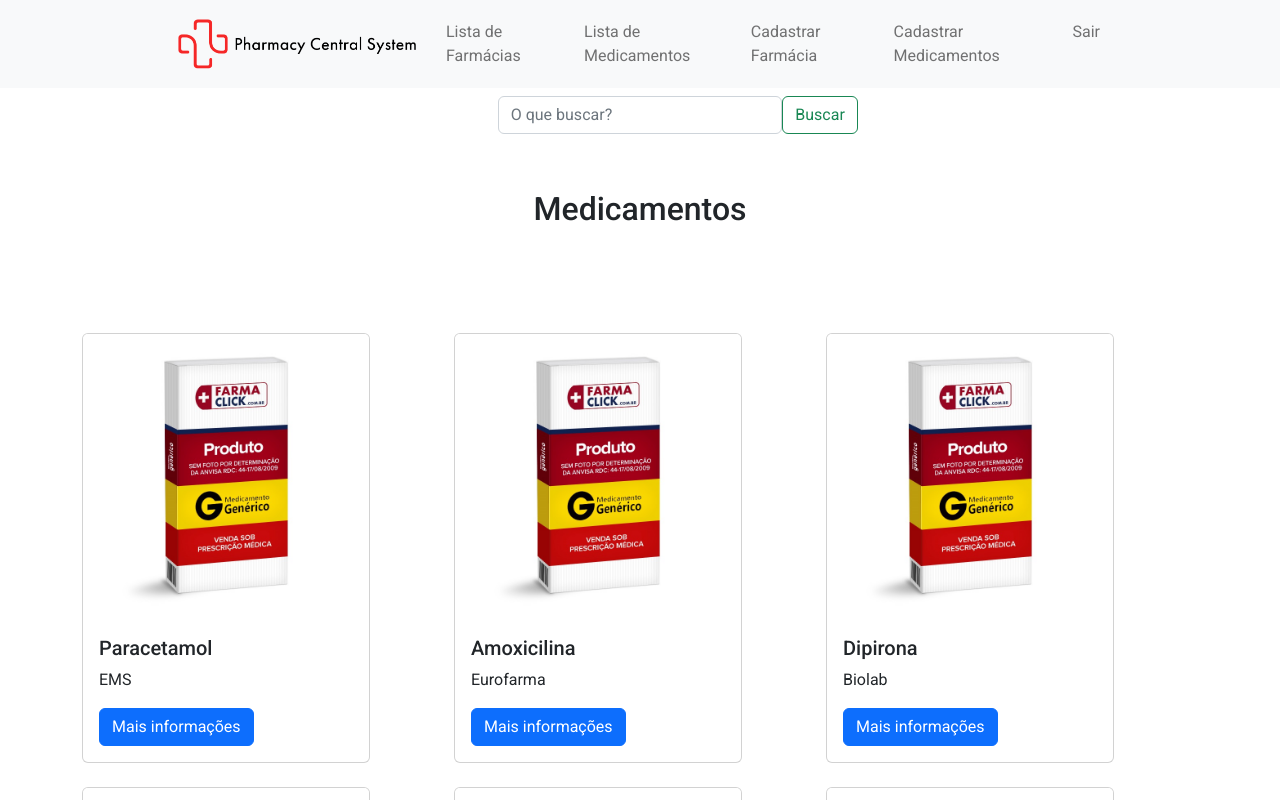
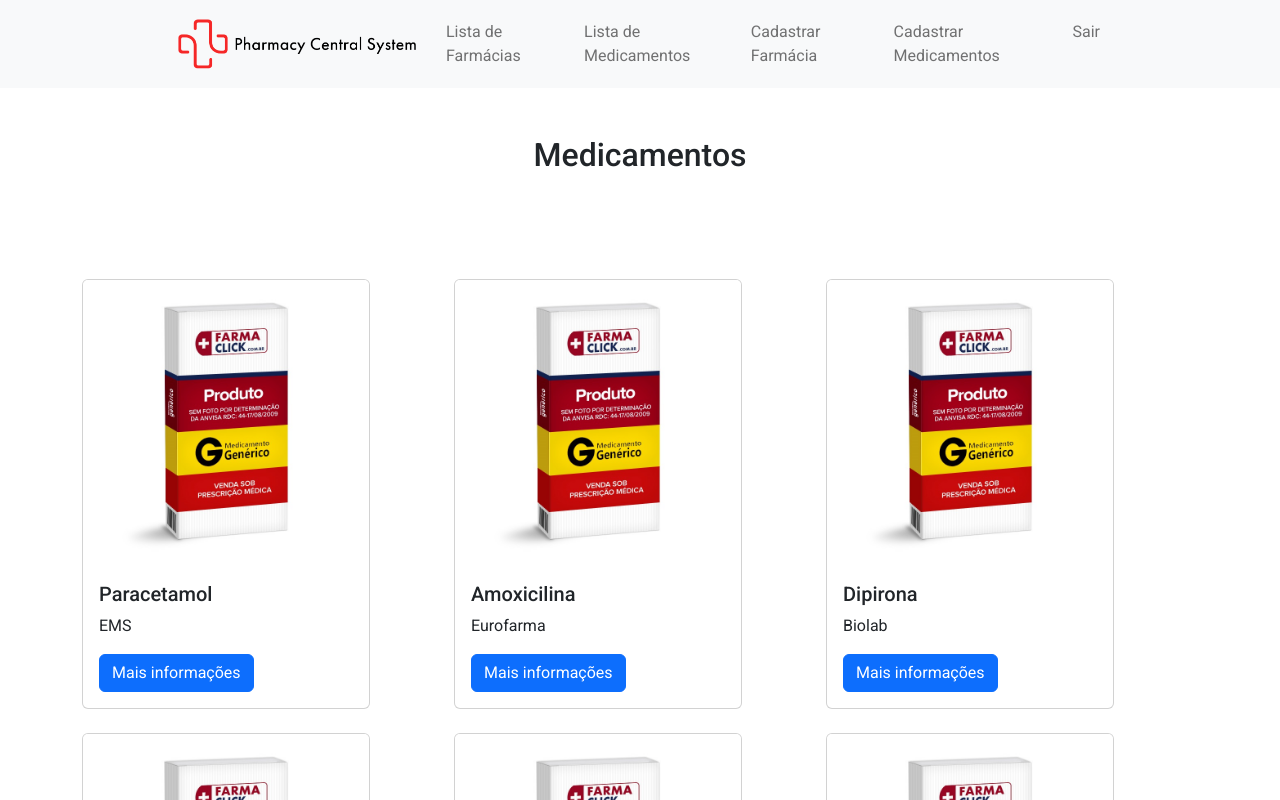
Before and after one commit to ThiagoThe/pharmacyCentralSystem, a React (Vite) app: page /lista-medicamentos in a window 1280 px wide. Shown: the top 800 px of the page. Built offline with nearby package versions, Linux system fonts and the light colour scheme; data requests are answered from the project's data file.

Commit message:
refactor: excluido funcionalidades invalidas

```diff
--- a/src/components/Grids/MedGrid.jsx
+++ b/src/components/Grids/MedGrid.jsx
@@ -2,16 +2,14 @@ import { useMed } from "../../contexts/medContext";
 import { CardMed } from "../Card/CardMed";
 import { Col, Row } from "react-bootstrap";
 
-export const MedGrid = ({ medicamentos }) => {
+export const MedGrid = ({ medicamento }) => {
   const context = useMed();
-
-  console.log(context.medicamentos);
 
   return (
     <Row xs={1} md={3} className="g-4">
       {context.medicamentos.length ? (
         context.medicamentos.map((medicamento) => (
-          <Col key={medicamento.id}>
+          <Col key={medicamento.nome}>
             <CardMed medicamento={medicamento} />
           </Col>
         ))
--- a/src/components/Search/NavSearch.jsx
+++ /dev/null
@@ -1,24 +0,0 @@
-import React from "react";
-import { Button, Container, Navbar, Form } from "react-bootstrap";
-
-function NavSearch({ buscar, setBuscar }) {
-  return (
-    <Navbar bg="white" expand="ms">
-      <Container>
-        <Form className="d-flex mx-auto " onSubmit={(e) => e.preventDefault()}>
-          <Form.Control
-            type="search"
-            placeholder="O que buscar?"
-            className="form-control col-lg-8 col-12"
-            aria-label="Search"
-            value={buscar}
-            onChange={(evento) => setBuscar(evento.target.value)}
-          />
-          <Button variant="outline-success">Buscar</Button>
-        </Form>
-      </Container>
-    </Navbar>
-  );
-}
-
-export default NavSearch;
--- a/src/pages/ListaMed.jsx
+++ b/src/pages/ListaMed.jsx
@@ -2,28 +2,19 @@ import { React, useState } from "react";
 import { Header } from "../components/Header/Header";
 import { Container, Row } from "react-bootstrap";
 import Footer from "../components/Footer/Footer";
-import NavSearch from "../components/Search/NavSearch";
 import { MedGrid } from "../components/Grids/MedGrid";
-import { useMed } from "../contexts/medContext";
 
 function ListaMed() {
-  const [buscar, setBuscar] = useState("");
-  const context = useMed();
-  console.log(context.medicamentos);
   return (
     <>
       <Header />
-      <NavSearch buscar={buscar} setBuscar={setBuscar} />
+
       <Container>
         <Row className="m-5 text-center">
           <h2>Medicamentos</h2>
         </Row>
         <Row>
-          <MedGrid
-            medicamentos={context.medicamentos.filter((medicamento) =>
-              medicamento.nome.toLowerCase().includes(buscar.toLowerCase())
-            )}
-          />
+          <MedGrid />
         </Row>
       </Container>
       <Footer />
```
